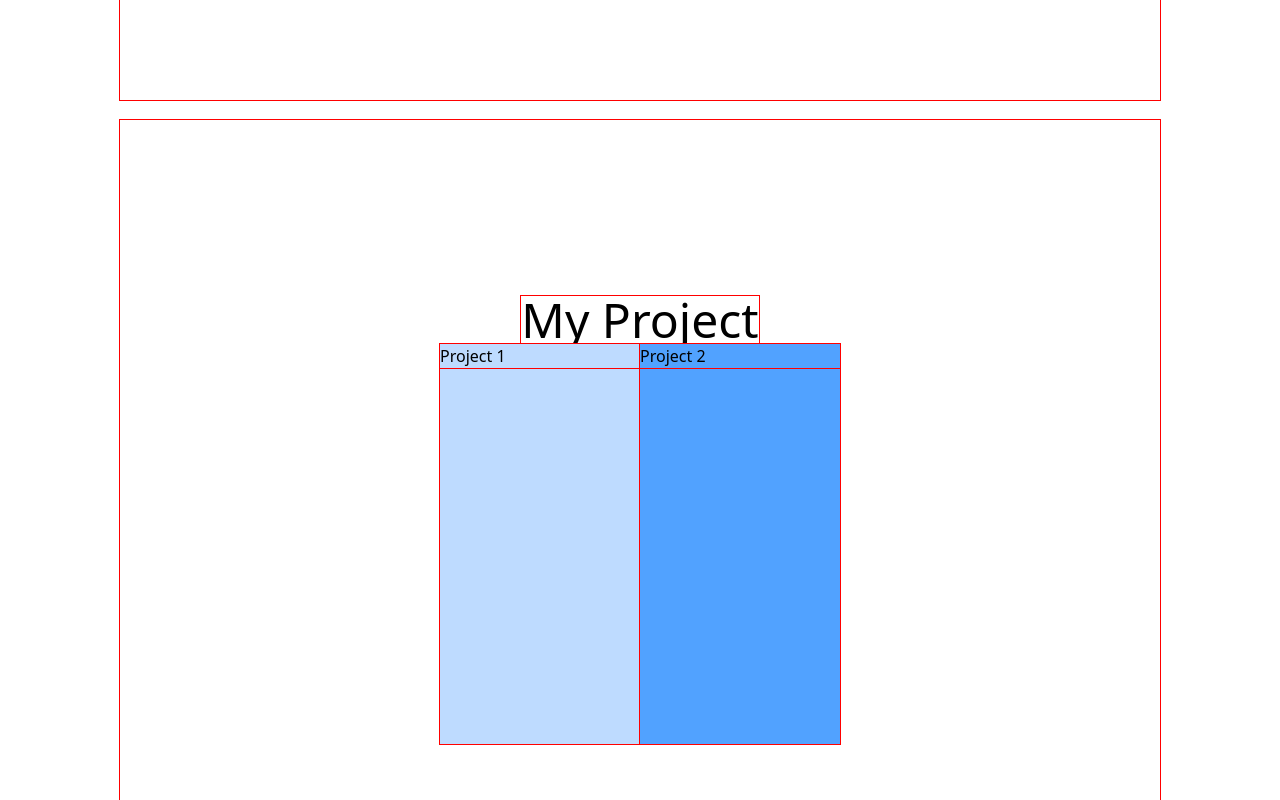
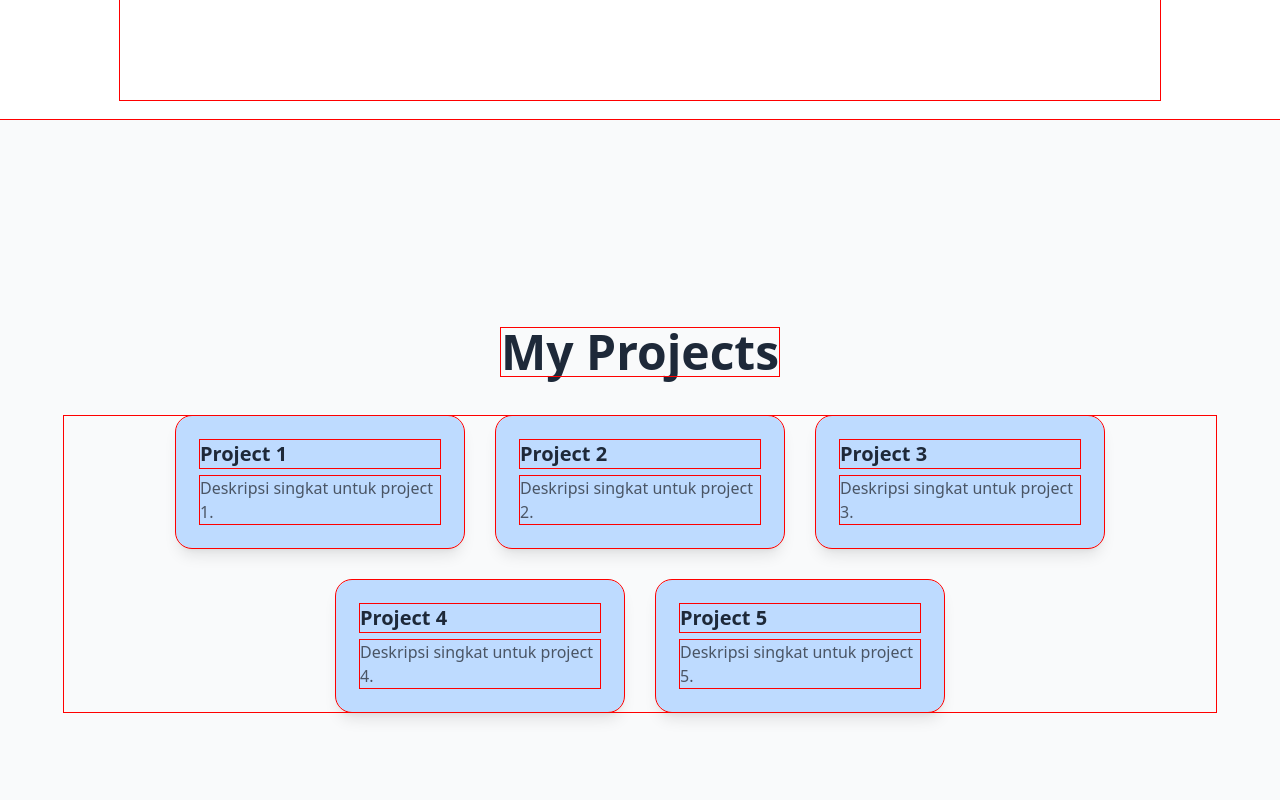
Before and after one commit to adam-gbyte/adam-gbyte, a SvelteKit app: page / in a window 1280 px wide. Shown: the part 2340-3140 px from the top of the page. Built offline with nearby package versions, Linux system fonts and the light colour scheme.

Commit message:
Update +page.svelte

```diff
--- a/src/routes/+page.svelte
+++ b/src/routes/+page.svelte
@@ -7,6 +7,12 @@
 
   const logo =
     "https://ik.imagekit.io/gbyte/logo/Logo%20v5.2023.2%20(beta-circle).png";
+
+  let projects = Array.from({ length: 5 }, (_, i) => ({
+    id: i + 1,
+    title: `Project ${i + 1}`,
+    description: `Deskripsi singkat untuk project ${i + 1}.`,
+  }));
 </script>
 
 <svelte:head>
@@ -81,12 +87,23 @@
 
 <section
   id="project"
-  class="flex md:flex-col flex-row h-screen items-center justify-center m-5 md:mx-30"
+  class="flex flex-col min-h-screen items-center justify-center px-6 py-12 bg-gray-50"
 >
-  <h1 class="text-5xl">My Project</h1>
-  <div class="flex flex-row">
-    <div class="w-50 h-100 bg-blue-200"><p>Project 1</p></div>
-    <div class="w-50 h-100 bg-blue-400"><p>Project 2</p></div>
+  <h1 class="text-4xl md:text-5xl font-bold mb-10 text-gray-800">
+    My Projects
+  </h1>
+
+  <div class="flex flex-wrap justify-center gap-8 w-full max-w-6xl">
+    {#each projects as project}
+      <div
+        class="w-72 bg-blue-200 rounded-2xl shadow-lg p-6 hover:scale-105 transition-transform"
+      >
+        <h2 class="text-xl font-semibold mb-2 text-gray-800">
+          {project.title}
+        </h2>
+        <p class="text-gray-600">{project.description}</p>
+      </div>
+    {/each}
   </div>
 </section>
 
```
